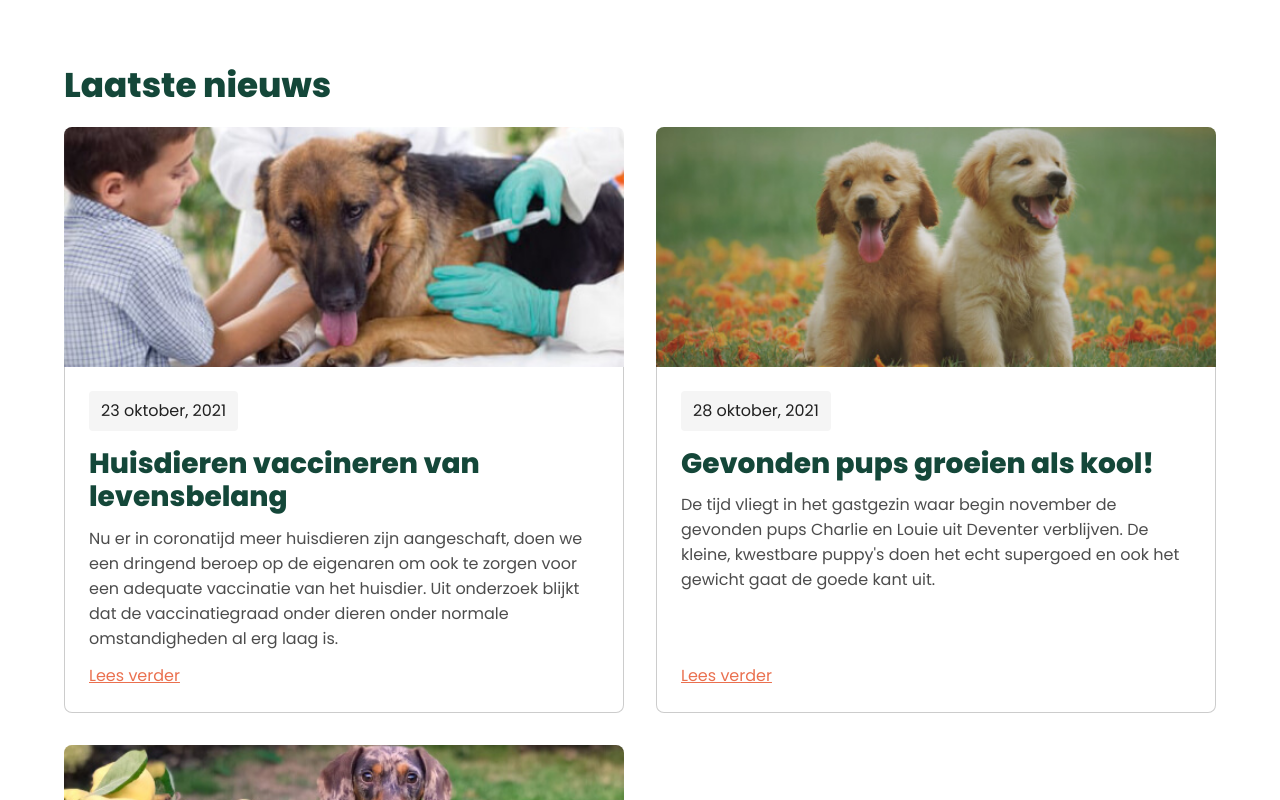
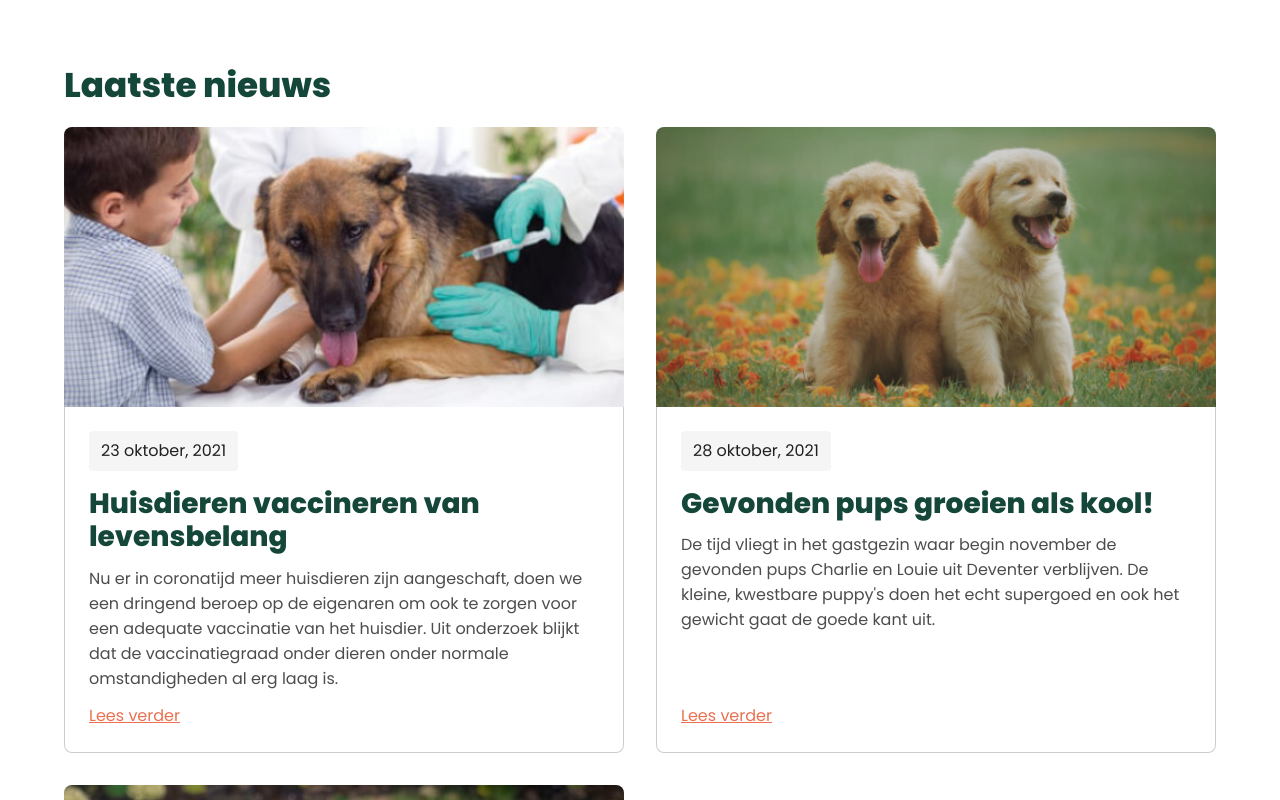
Before and after one commit to Markiesch/Artemis, a Vue app: page / in a window 1280 px wide. Shown: the part 2340-3140 px from the top of the page. Built offline with nearby package versions, Linux system fonts and the light colour scheme.

Commit message:
Fixed layout shift

```diff
--- a/src/components/ArticleList.vue
+++ b/src/components/ArticleList.vue
@@ -1,7 +1,7 @@
 <template>
   <div class="card__container">
     <article class="card" v-for="article of articles">
-      <img class="card__image" :src="`/assets/news/${article.image}`" :alt="article.title" />
+      <img class="card__image" width="500" height="250" :src="`/assets/news/${article.image}`" :alt="article.title" />
       <div class="card__details">
         <p class="card__details__date">{{ article.date }}</p>
         <h2 class="card__details__title">{{ article.title }}</h2>
@@ -38,9 +38,9 @@ defineProps<{ articles: IArticle[] }>();
 
   &__image {
     width: 100%;
-    max-height: 15rem;
-    object-fit: cover;
+    height: auto;
     border-radius: 0.5rem 0.5rem 0 0;
+    background-color: #f5f5f5;
   }
 
   &__details {
@@ -55,7 +55,7 @@ defineProps<{ articles: IArticle[] }>();
       margin-bottom: 1rem;
       width: max-content;
       padding: 0.75rem;
-      background-color: rgb(245, 245, 245);
+      background-color: #f5f5f5;
       color: $clr-neutral-800;
       line-height: 1;
       border-radius: 0.25rem;
```
